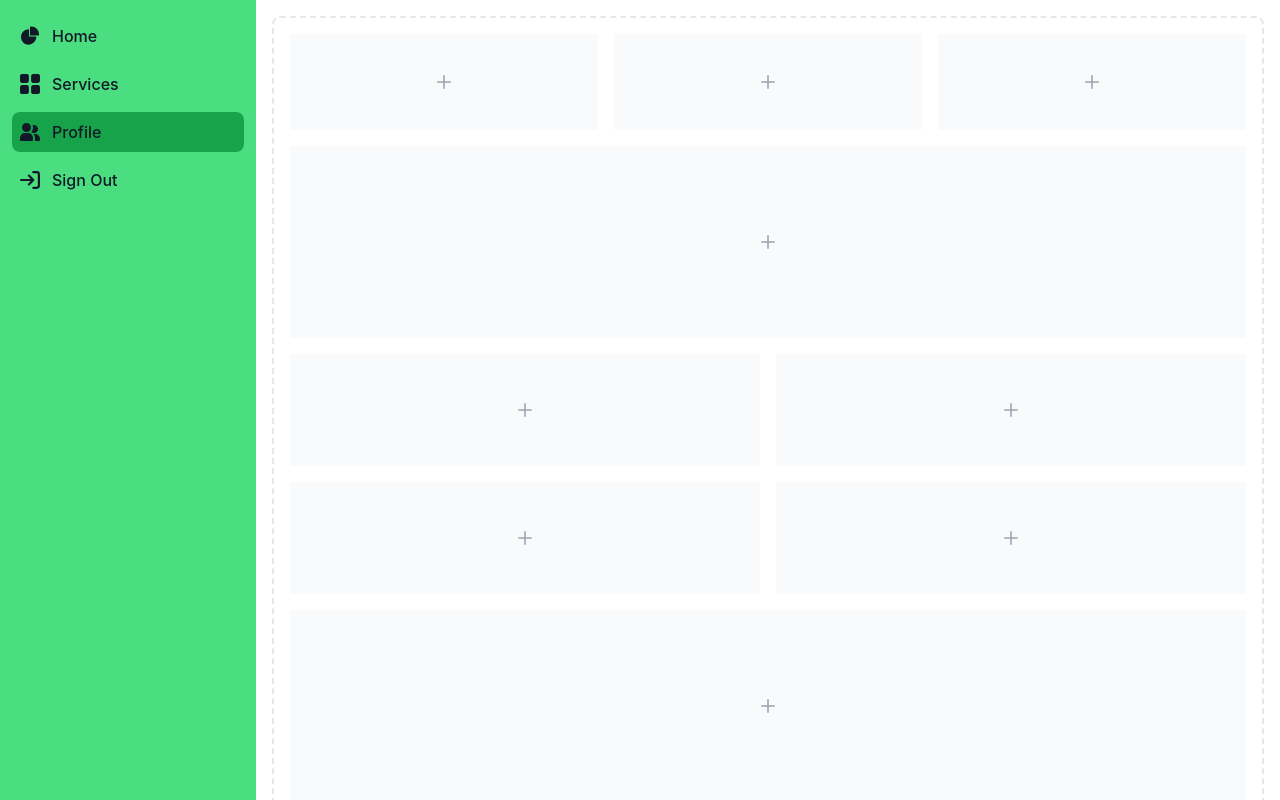
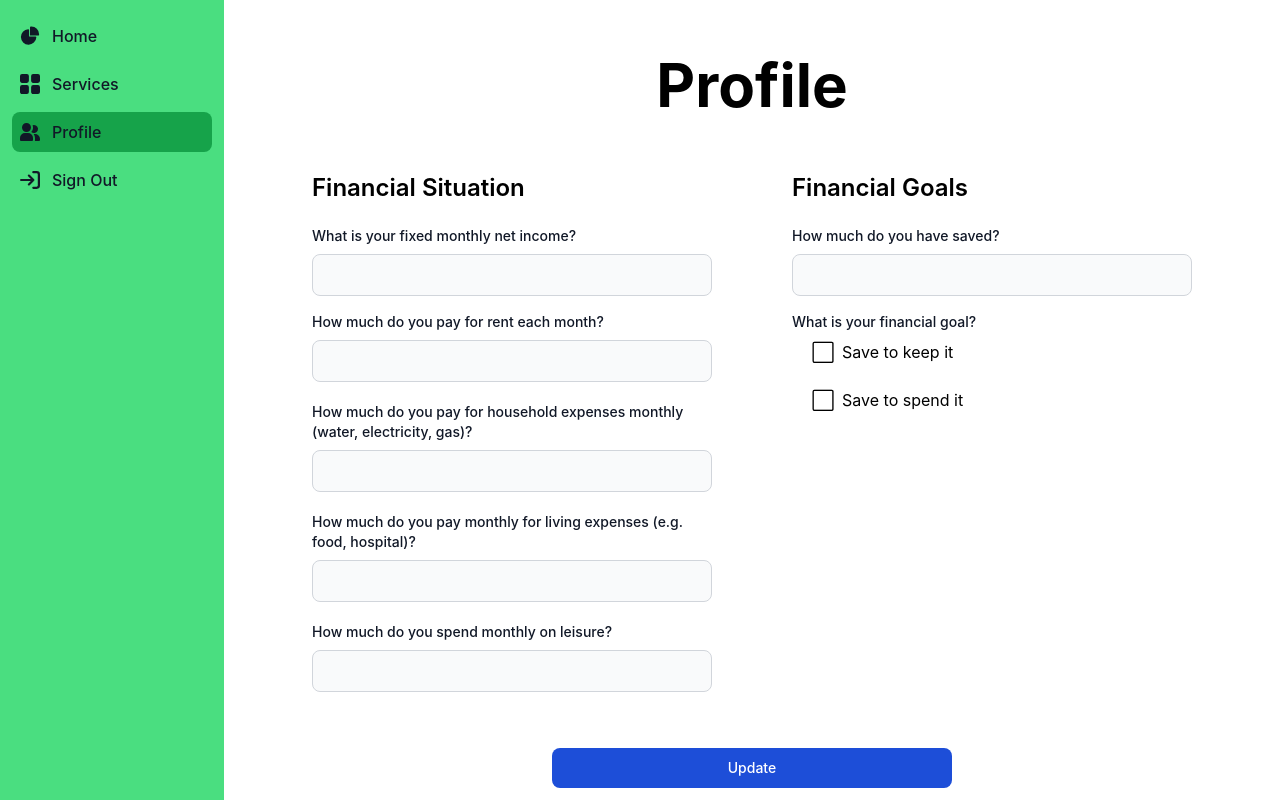
Before and after one commit to MaxVilaRuiz/Revinance---HackUPC-2025, a React (Create React App) app: page /dash/profile in a window 1280 px wide. Shown: the top 800 px of the page. Built offline with nearby package versions, Linux system fonts and the light colour scheme.

Commit message:
Add Dash/Profile design

```diff
--- a/src/pages/dash/Profile.jsx
+++ b/src/pages/dash/Profile.jsx
@@ -1,18 +1,36 @@
 import React from 'react';
+import { useState } from 'react';
 import { Link } from 'react-router-dom';
 import { useNavigate } from 'react-router-dom';
 import '../../styles/App.css';
 
 function Profile() {
   const navigate = useNavigate();
+  const [checked1, setChecked1] = useState(false);
+  const [checked2, setChecked2] = useState(false);
+
   const handleLogout = () => {
     localStorage.setItem('singout', true);
     navigate('/login');
   };
 
+  const handleClick1 = (e) => {
+    e.preventDefault();
+    setChecked1(prev => !prev);
+    const question1 = document.getElementById('question1');
+    question1.classList.contains('hidden') ? question1.classList.remove('hidden') : question1.classList.add('hidden');
+  };
+
+  const handleClick2 = (e) => {
+    e.preventDefault();
+    setChecked2(prev => !prev);
+    const question2 = document.getElementById('question2');
+    question2.classList.contains('hidden') ? question2.classList.remove('hidden') : question2.classList.add('hidden');
+  };
+
   return (
-    <div>
-      <nav>
+    <div className="flex w-full h-screen justify-center">
+      <nav className="w-[17.5%] h-full">
         <button data-drawer-target="default-sidebar" data-drawer-toggle="default-sidebar" aria-controls="default-sidebar" type="button" class="inline-flex items-center p-2 mt-2 ms-3 text-sm text-gray-500 rounded-lg sm:hidden hover:bg-gray-100">
           <span class="sr-only">Open sidebar</span>
           <svg class="w-6 h-6" aria-hidden="true" fill="currentColor" viewBox="0 0 20 20" xmlns="http://www.w3.org/2000/svg">
@@ -20,7 +38,7 @@ function Profile() {
           </svg>
         </button>
 
-        <aside id="default-sidebar" class="fixed top-0 left-0 z-40 w-64 h-screen transition-transform -translate-x-full sm:translate-x-0" aria-label="Sidebar">
+        <aside id="default-sidebar" class="fixed top-0 left-0 z-40 w-[17.5%] h-screen transition-transform -translate-x-full sm:translate-x-0" aria-label="Sidebar">
           <div class="h-full px-3 py-4 overflow-y-auto bg-green-400">
             <ul class="space-y-2 font-medium">
               <li>
@@ -59,109 +77,130 @@ function Profile() {
             </ul>
           </div>
         </aside>
+      </nav>
 
-        <div class="p-4 sm:ml-64">
-          <div class="p-4 border-2 border-gray-200 border-dashed rounded-lg">
-            <div class="grid grid-cols-3 gap-4 mb-4">
-              <div class="flex items-center justify-center h-24 rounded-sm bg-gray-50">
-                <p class="text-2xl text-gray-400">
-                  <svg class="w-3.5 h-3.5" aria-hidden="true" xmlns="http://www.w3.org/2000/svg" fill="none" viewBox="0 0 18 18">
-                    <path stroke="currentColor" stroke-linecap="round" stroke-linejoin="round" stroke-width="2" d="M9 1v16M1 9h16" />
-                  </svg>
-                </p>
+      <div className="flex flex-col w-[75%] h-full mt-10 items-center px-10">
+        <h1 className="text-[3.75rem] text-black font-bold mb-10">Profile</h1>
+
+        <form className="grid max-w-[100%] gap-6">
+          <div className="grid md:grid-cols-2 gap-20">
+            <div>
+              <h3 className="font-semibold text-[1.5rem] mb-5">Financial Situation</h3>
+
+              <div className="mb-4">
+                <label htmlFor="email" className="block mb-2 text-sm font-medium text-gray-900">What is your fixed monthly net income?</label>
+                <input
+                  type="number"
+                  id="income"
+                  className="bg-gray-50 border border-gray-300 text-gray-900 text-sm rounded-lg focus:ring-blue-500 focus:border-blue-500 block w-full p-2.5"
+                  required
+                />
               </div>
-              <div class="flex items-center justify-center h-24 rounded-sm bg-gray-50">
-                <p class="text-2xl text-gray-400">
-                  <svg class="w-3.5 h-3.5" aria-hidden="true" xmlns="http://www.w3.org/2000/svg" fill="none" viewBox="0 0 18 18">
-                    <path stroke="currentColor" stroke-linecap="round" stroke-linejoin="round" stroke-width="2" d="M9 1v16M1 9h16" />
-                  </svg>
-                </p>
+              <div className="mb-5">
+                <label htmlFor="email" className="block mb-2 text-sm font-medium text-gray-900">How much do you pay for rent each month?</label>
+                <input
+                  type="number"
+                  id="rent"
+                  className="bg-gray-50 border border-gray-300 text-gray-900 text-sm rounded-lg focus:ring-blue-500 focus:border-blue-500 block w-full p-2.5"
+                  required
+                />
               </div>
-              <div class="flex items-center justify-center h-24 rounded-sm bg-gray-50">
-                <p class="text-2xl text-gray-400">
-                  <svg class="w-3.5 h-3.5" aria-hidden="true" xmlns="http://www.w3.org/2000/svg" fill="none" viewBox="0 0 18 18">
-                    <path stroke="currentColor" stroke-linecap="round" stroke-linejoin="round" stroke-width="2" d="M9 1v16M1 9h16" />
-                  </svg>
-                </p>
+              <div className="mb-5">
+                <label htmlFor="password" className="block mb-2 text-sm font-medium text-gray-900">How much do you pay for household expenses monthly (water, electricity, gas)?</label>
+                <input
+                  type="number"
+                  id="household"
+                  className="bg-gray-50 border border-gray-300 text-gray-900 text-sm rounded-lg focus:ring-blue-500 focus:border-blue-500 block w-full p-2.5"
+                  required
+                />
+              </div>
+              <div className="mb-5">
+                <label htmlFor="password" className="block mb-2 text-sm font-medium text-gray-900">How much do you pay monthly for living expenses (e.g. food, hospital)?</label>
+                <input
+                  type="number"
+                  id="living"
+                  className="bg-gray-50 border border-gray-300 text-gray-900 text-sm rounded-lg focus:ring-blue-500 focus:border-blue-500 block w-full p-2.5"
+                  required
+                />
+              </div>
+              <div className="mb-8">
+                <label htmlFor="password" className="block mb-2 text-sm font-medium text-gray-900">How much do you spend monthly on leisure?</label>
+                <input
+                  type="number"
+                  id="extras"
+                  className="bg-gray-50 border border-gray-300 text-gray-900 text-sm rounded-lg focus:ring-blue-500 focus:border-blue-500 block w-full p-2.5"
+                  required
+                />
               </div>
             </div>
-            <div class="flex items-center justify-center h-48 mb-4 rounded-sm bg-gray-50">
-              <p class="text-2xl text-gray-400">
-                <svg class="w-3.5 h-3.5" aria-hidden="true" xmlns="http://www.w3.org/2000/svg" fill="none" viewBox="0 0 18 18">
-                  <path stroke="currentColor" stroke-linecap="round" stroke-linejoin="round" stroke-width="2" d="M9 1v16M1 9h16" />
-                </svg>
-              </p>
-            </div>
-            <div class="grid grid-cols-2 gap-4 mb-4">
-              <div class="flex items-center justify-center rounded-sm bg-gray-50 h-28">
-                <p class="text-2xl text-gray-400">
-                  <svg class="w-3.5 h-3.5" aria-hidden="true" xmlns="http://www.w3.org/2000/svg" fill="none" viewBox="0 0 18 18">
-                    <path stroke="currentColor" stroke-linecap="round" stroke-linejoin="round" stroke-width="2" d="M9 1v16M1 9h16" />
-                  </svg>
-                </p>
+
+            <div>
+              <h3 className="font-semibold text-[1.5rem] mb-5">Financial Goals</h3>
+
+              <div className="mb-4">
+                <label htmlFor="email" className="block mb-2 text-sm font-medium text-gray-900">How much do you have saved?</label>
+                <input
+                  type="number"
+                  id="saved"
+                  className="bg-gray-50 border border-gray-300 text-gray-900 text-sm rounded-lg focus:ring-blue-500 focus:border-blue-500 block w-full p-2.5"
+                  required
+                />
               </div>
-              <div class="flex items-center justify-center rounded-sm bg-gray-50 h-28">
-                <p class="text-2xl text-gray-400">
-                  <svg class="w-3.5 h-3.5" aria-hidden="true" xmlns="http://www.w3.org/2000/svg" fill="none" viewBox="0 0 18 18">
-                    <path stroke="currentColor" stroke-linecap="round" stroke-linejoin="round" stroke-width="2" d="M9 1v16M1 9h16" />
-                  </svg>
-                </p>
-              </div>
-              <div class="flex items-center justify-center rounded-sm bg-gray-50 h-28">
-                <p class="text-2xl text-gray-400 ">
-                  <svg class="w-3.5 h-3.5" aria-hidden="true" xmlns="http://www.w3.org/2000/svg" fill="none" viewBox="0 0 18 18">
-                    <path stroke="currentColor" stroke-linecap="round" stroke-linejoin="round" stroke-width="2" d="M9 1v16M1 9h16" />
-                  </svg>
-                </p>
-              </div>
-              <div class="flex items-center justify-center rounded-sm bg-gray-50 h-28">
-                <p class="text-2xl text-gray-400">
-                  <svg class="w-3.5 h-3.5" aria-hidden="true" xmlns="http://www.w3.org/2000/svg" fill="none" viewBox="0 0 18 18">
-                    <path stroke="currentColor" stroke-linecap="round" stroke-linejoin="round" stroke-width="2" d="M9 1v16M1 9h16" />
-                  </svg>
-                </p>
-              </div>
-            </div>
-            <div class="flex items-center justify-center h-48 mb-4 rounded-sm bg-gray-50">
-              <p class="text-2xl text-gray-400">
-                <svg class="w-3.5 h-3.5" aria-hidden="true" xmlns="http://www.w3.org/2000/svg" fill="none" viewBox="0 0 18 18">
-                  <path stroke="currentColor" stroke-linecap="round" stroke-linejoin="round" stroke-width="2" d="M9 1v16M1 9h16" />
-                </svg>
-              </p>
-            </div>
-            <div class="grid grid-cols-2 gap-4">
-              <div class="flex items-center justify-center rounded-sm bg-gray-50 h-28">
-                <p class="text-2xl text-gray-400">
-                  <svg class="w-3.5 h-3.5" aria-hidden="true" xmlns="http://www.w3.org/2000/svg" fill="none" viewBox="0 0 18 18">
-                    <path stroke="currentColor" stroke-linecap="round" stroke-linejoin="round" stroke-width="2" d="M9 1v16M1 9h16" />
-                  </svg>
-                </p>
-              </div>
-              <div class="flex items-center justify-center rounded-sm bg-gray-50 h-28">
-                <p class="text-2xl text-gray-400">
-                  <svg class="w-3.5 h-3.5" aria-hidden="true" xmlns="http://www.w3.org/2000/svg" fill="none" viewBox="0 0 18 18">
-                    <path stroke="currentColor" stroke-linecap="round" stroke-linejoin="round" stroke-width="2" d="M9 1v16M1 9h16" />
-                  </svg>
-                </p>
-              </div>
-              <div class="flex items-center justify-center rounded-sm bg-gray-50 h-28">
-                <p class="text-2xl text-gray-400">
-                  <svg class="w-3.5 h-3.5" aria-hidden="true" xmlns="http://www.w3.org/2000/svg" fill="none" viewBox="0 0 18 18">
-                    <path stroke="currentColor" stroke-linecap="round" stroke-linejoin="round" stroke-width="2" d="M9 1v16M1 9h16" />
-                  </svg>
-                </p>
-              </div>
-              <div class="flex items-center justify-center rounded-sm bg-gray-50 h-28">
-                <p class="text-2xl text-gray-400">
-                  <svg class="w-3.5 h-3.5" aria-hidden="true" xmlns="http://www.w3.org/2000/svg" fill="none" viewBox="0 0 18 18">
-                    <path stroke="currentColor" stroke-linecap="round" stroke-linejoin="round" stroke-width="2" d="M9 1v16M1 9h16" />
-                  </svg>
-                </p>
+              <div>
+                <p className="block mb-2 text-sm font-medium text-gray-900">What is your financial goal?</p>
+
+                <div className="ml-5 mb-6">
+                  <div className="flex gap-2">
+                    <button
+                      onClick={handleClick1}
+                      className="w-auto h-auto"> {checked1 ? '✅' : '⬜'}
+                    </button>
+                    <p>Save to keep it</p>
+                  </div>
+
+                  <div id='question1' className="hidden mt-2 mb-4 ml-5">
+                    <label htmlFor="email" className="block mb-2 text-sm font-medium text-gray-900">How much would you like to save per year?</label>
+                    <input
+                      type="number"
+                      id="wsave"
+                      className="bg-gray-50 border border-gray-300 text-gray-900 text-sm rounded-lg focus:ring-blue-500 focus:border-blue-500 block w-full p-2.5"
+                      required
+                    />
+                  </div>
+                </div>
+
+                <div className="ml-5">
+                  <div className="flex gap-2">
+                    <button
+                      onClick={handleClick2}
+                      className="w-auto h-auto"> {checked2 ? '✅' : '⬜'}
+                    </button>
+                    <p>Save to spend it</p>
+                  </div>
+
+                  <div id='question2' className="hidden mt-2 mb-4 ml-5">
+                    <label htmlFor="email" className="block mb-2 text-sm font-medium text-gray-900">How much does what you want cost?</label>
+                    <input
+                      type="number"
+                      id="amount"
+                      className="bg-gray-50 border border-gray-300 text-gray-900 text-sm rounded-lg focus:ring-blue-500 focus:border-blue-500 block w-full p-2.5"
+                      required
+                    />
+                  </div>
+                </div>
               </div>
             </div>
           </div>
-        </div>
-      </nav>
+
+          <div className="flex justify-center ">
+            <button
+              type="submit"
+              className="text-white bg-blue-700 hover:bg-blue-800 focus:ring-4 focus:outline-none focus:ring-blue-300 font-medium rounded-lg text-sm w-[400px] px-5 py-2.5 text-center">
+              Update
+            </button>
+          </div>
+        </form>
+      </div>
     </div>
   );
 }
```
